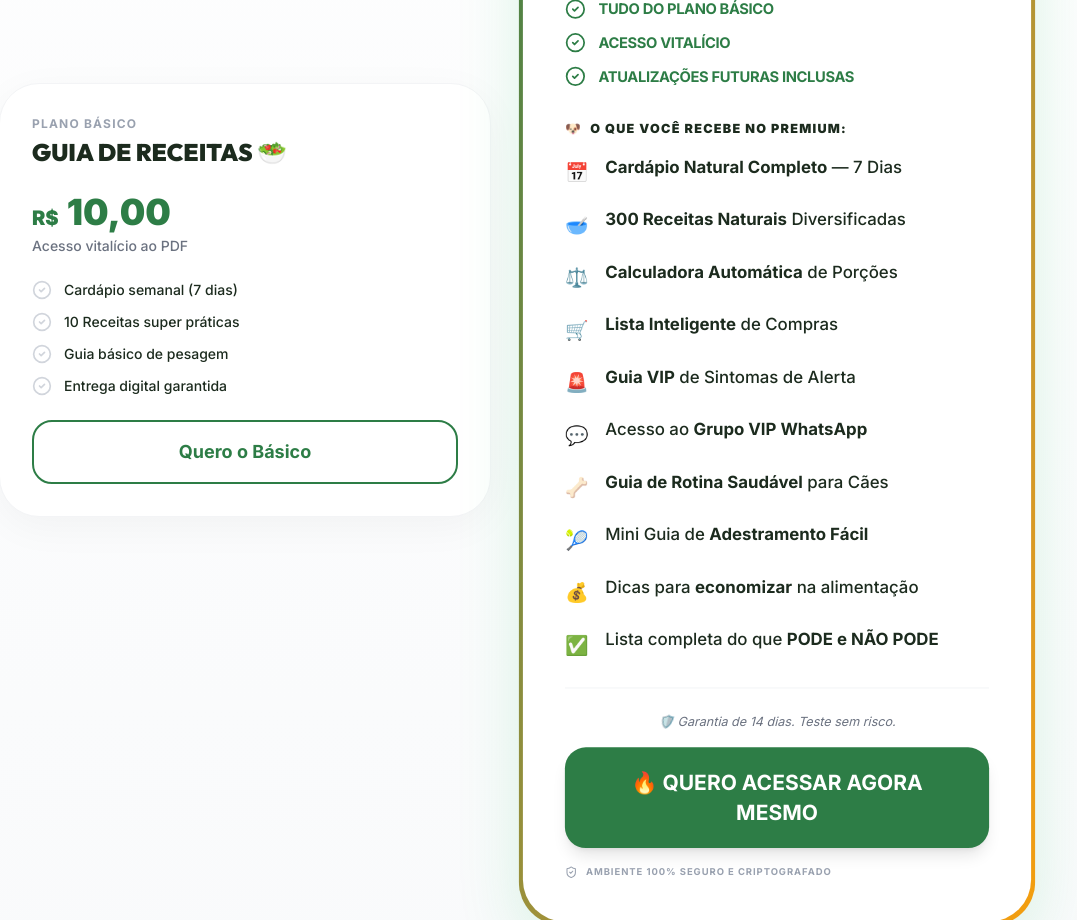
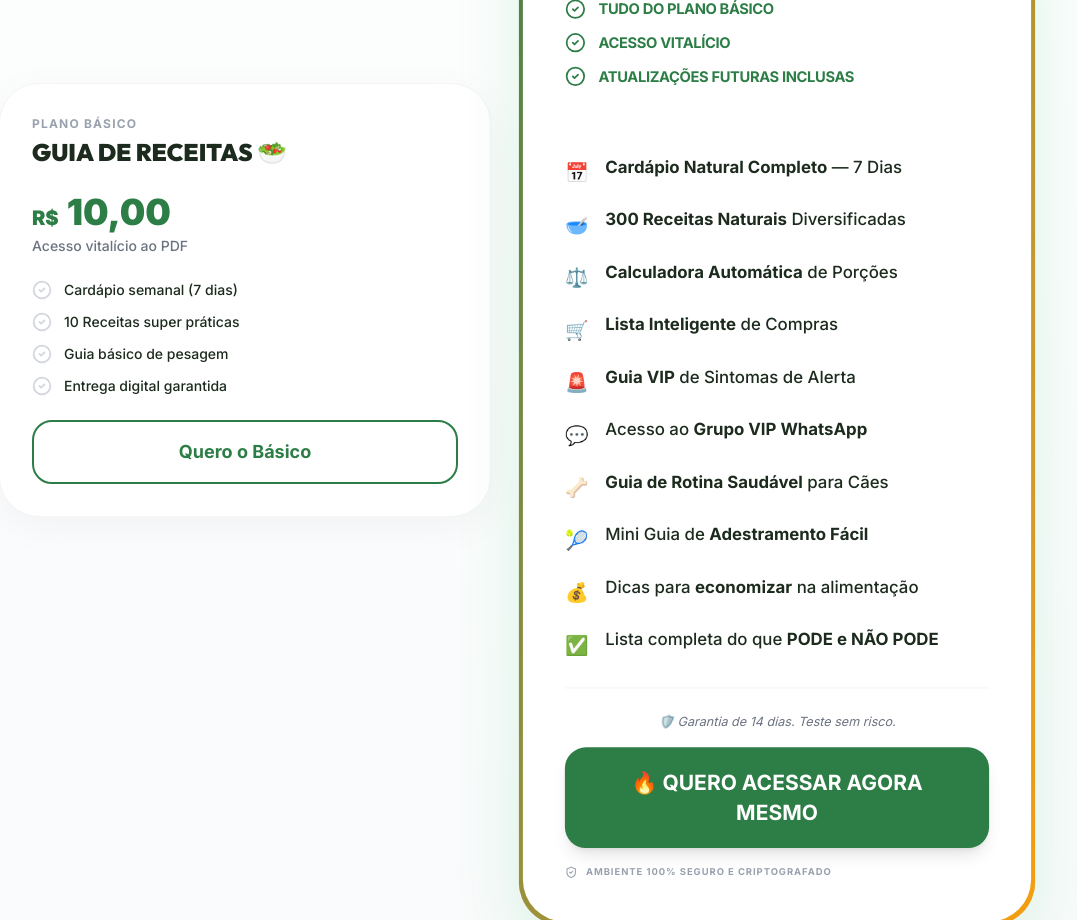
Before and after one commit to appdesings2024-dot/PET-PREMIUM-, a React (Vite) app: page / in a window 1280 px wide. Shown: the part 4980-5900 px from the top of the page, without its empty margins (129-1206 px from the left). Built offline with nearby package versions, Linux system fonts and the light colour scheme.

Commit message:
feat: Add spacing for premium section
Adds an extra margin-top to the premium features section to improve visual separation from the preceding content. This enhances readability and layout consistency.

```diff
--- a/src/App.tsx
+++ b/src/App.tsx
@@ -404,10 +404,7 @@ export default function App() {
                   ))}
                 </ul>
 
-                <div className="mb-6 w-full">
-                  <h4 className="text-text-main font-black text-xs uppercase tracking-widest mb-4 flex items-center gap-2">
-                    <span>🐶</span> O QUE VOCÊ RECEBE NO PREMIUM:
-                  </h4>
+                <div className="mb-6 w-full mt-8">
                   <ul className="space-y-4 text-left w-full">
                     {[
                       { icon: "📅", text: "<b>Cardápio Natural Completo</b> — 7 Dias" },
```
